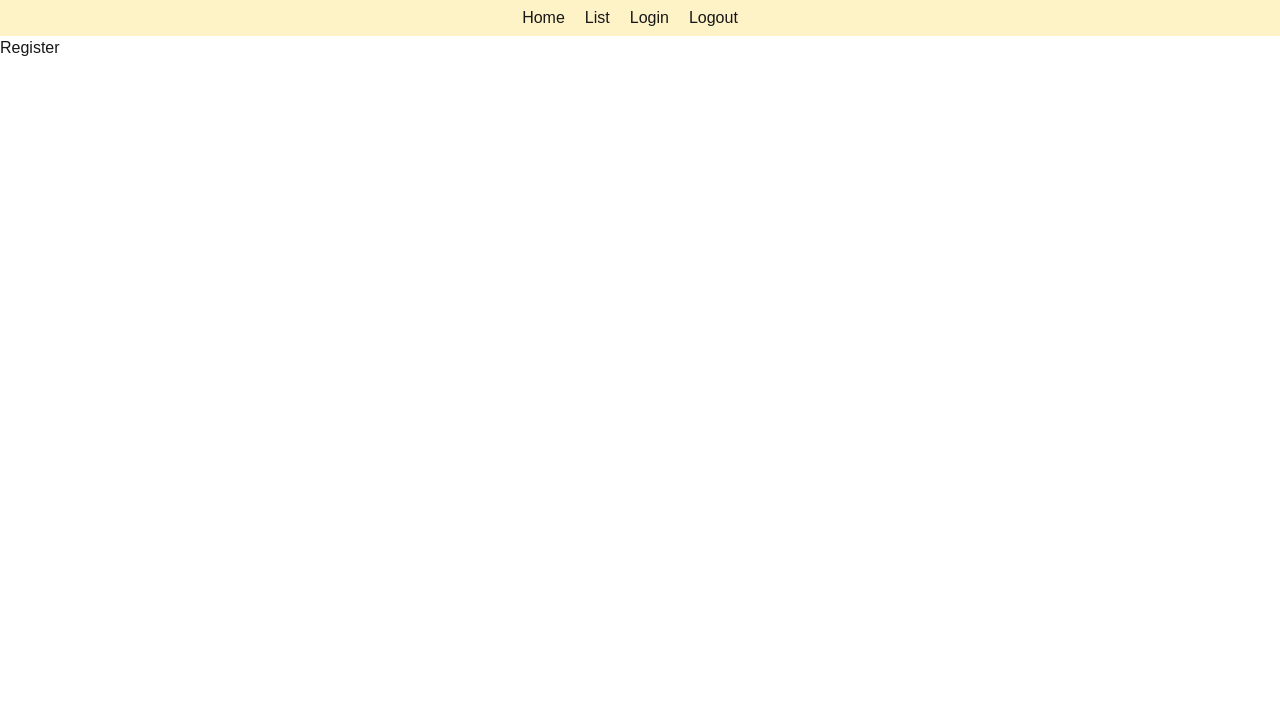
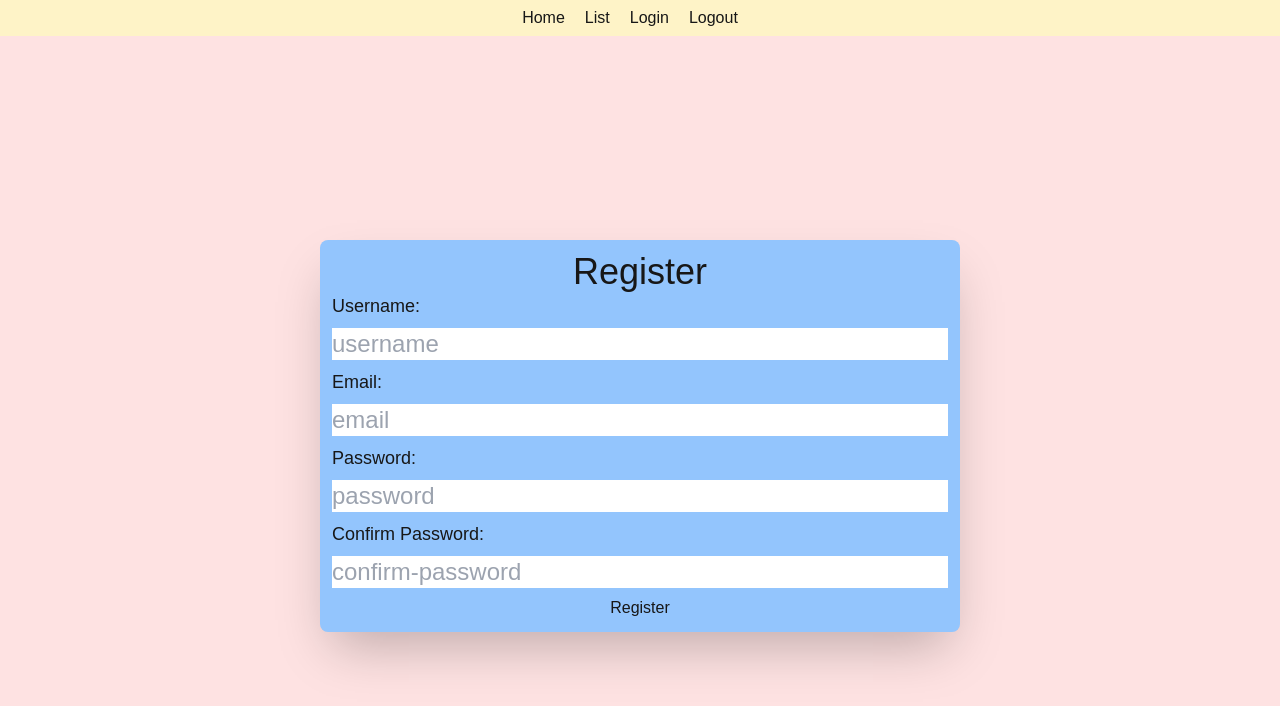
Before and after one commit to danny8823/todo-app, a Next.js app: page /register in a window 1280 px wide. Shown: the top 706 px of the page. Built offline with nearby package versions, Linux system fonts and the light colour scheme.

Commit message:
Added a form

```diff
--- a/app/register/page.js
+++ b/app/register/page.js
@@ -1,8 +1,39 @@
 
 export default function Register(){
     return (
-        <div>
-            Register
+        <div class = 'bg-red-100 h-svh flex justify-center items-center'>
+            <form class = 'bg-blue-300 flex flex-col w-3/6 p-3 rounded-lg shadow-2xl'>
+                <h1 class = 'text-center text-4xl'>Register</h1>
+                <label
+                    class = 'mb-2 text-lg'>
+                    Username:
+                </label>
+                <input
+                    class = 'w-full mb-2 text-2xl'
+                    placeholder = 'username'
+                />
+                <label
+                    class = 'mb-2 text-lg'>
+                    Email:
+                </label>
+                <input
+                    class = 'w-full mb-2 text-2xl'
+                    placeholder = 'email'
+                />
+                <label
+                    class = 'mb-2 text-lg'>Password:</label>
+                <input
+                    class = 'w-full mb-2 text-2xl'
+                    placeholder = 'password'
+                />
+                <label
+                    class = 'mb-2 text-lg'>Confirm Password:</label>
+                <input
+                    class = 'w-full mb-2 text-2xl'
+                    placeholder = 'confirm-password'
+                />
+                <button>Register</button>
+            </form>
         </div>
     )
 }
```
